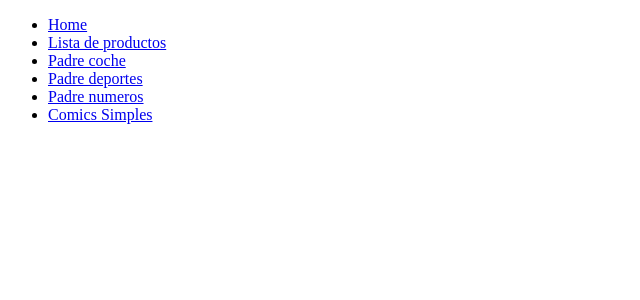
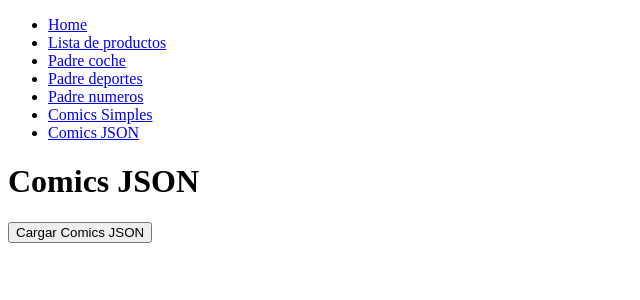
Before and after one commit to Gabriel6966/angularcomunicacionmodelos, an Angular app: page /comicsjson in a window 1280 px wide. Before the commit this address led to /. Shown: the top 300 px of the page, without its empty margins (0-640 px from the left). Built offline with nearby package versions, Linux system fonts and the light colour scheme.

Commit message:
feat: add reading json comics

```diff
--- a/src/app/app-routing-module.ts
+++ b/src/app/app-routing-module.ts
@@ -6,6 +6,7 @@ import { PadreCocheComponent } from './components/padre-coche-component/padre-co
 import { PadreDeportesComponent } from './components/padre-deportes-component/padre-deportes-component';
 import { PadreNumerosComponent } from './components/padre-numeros-component/padre-numeros-component';
 import { ComcicsSimpleComponent } from './components/comcics-simple-component/comcics-simple-component';
+import { ComicsJsonComponent } from './components/comics-json-component/comics-json-component';
 
 const routes: Routes = [
   {path: "", component:HomeComponent},
@@ -14,6 +15,7 @@ const routes: Routes = [
   {path: "padredeportes", component:PadreDeportesComponent},
   {path: "padrenumeros", component:PadreNumerosComponent},
   {path: "comicssimple", component: ComcicsSimpleComponent},
+  {path: "comicsjson", component: ComicsJsonComponent}
 ];
 
 @NgModule({
--- a/src/app/components/comics-json-component/comics-json-component.html
+++ b/src/app/components/comics-json-component/comics-json-component.html
@@ -1 +1,11 @@
-<p>comics-json-component works!</p>
+<h1>Comics JSON</h1>
+<button (click)="cargarComics()">Cargar Comics JSON</button>
+<ul>
+@for(comic of arrayComics; track comic){
+    <li>
+        <h4 color="blue">{{comic.titulo}}</h4>
+        <p>{{comic.descripcion}}</p>
+        <img src="{{comic.imagen}}" style="width: 200px; height: 200px">
+    </li>
+}
+</ul>
--- a/src/app/components/comics-json-component/comics-json-component.ts
+++ b/src/app/components/comics-json-component/comics-json-component.ts
@@ -1,4 +1,5 @@
-import { Component } from '@angular/core';
+import { Component,ChangeDetectorRef} from '@angular/core';
+import { Comic } from '../../models/comic';
 
 @Component({
   selector: 'app-comics-json-component',
@@ -6,4 +7,29 @@ import { Component } from '@angular/core';
   styleUrl: './comics-json-component.css',
   templateUrl: './comics-json-component.html',
 })
-export class ComicsJsonComponent {}
+export class ComicsJsonComponent {
+
+  public arrayComics: Array<any>;
+
+
+  constructor(private _cdr: ChangeDetectorRef) {
+    this.arrayComics = [];
+  }
+
+  cargarComics(): void {
+    let path = "./assets/comics.json";
+    fetch(path).then((response) => response.json()).then((data: any[]) => {
+      for (let elem of data) {
+        let comic: Comic = new Comic(
+          elem.nombre,
+          elem.imagen,
+          elem.descripcion
+        );
+        this.arrayComics.push(comic);
+      }
+      this._cdr.detectChanges();
+    })
+  }
+
+
+}
--- a/src/app/components/menu-component/menu-component.html
+++ b/src/app/components/menu-component/menu-component.html
@@ -17,4 +17,7 @@
     <li>
         <a [routerLink]="['/comicssimple']">Comics Simples</a>
     </li>
+    <li>
+        <a [routerLink]="['/comicsjson']">Comics JSON</a>
+    </li>
 </ul>
```
